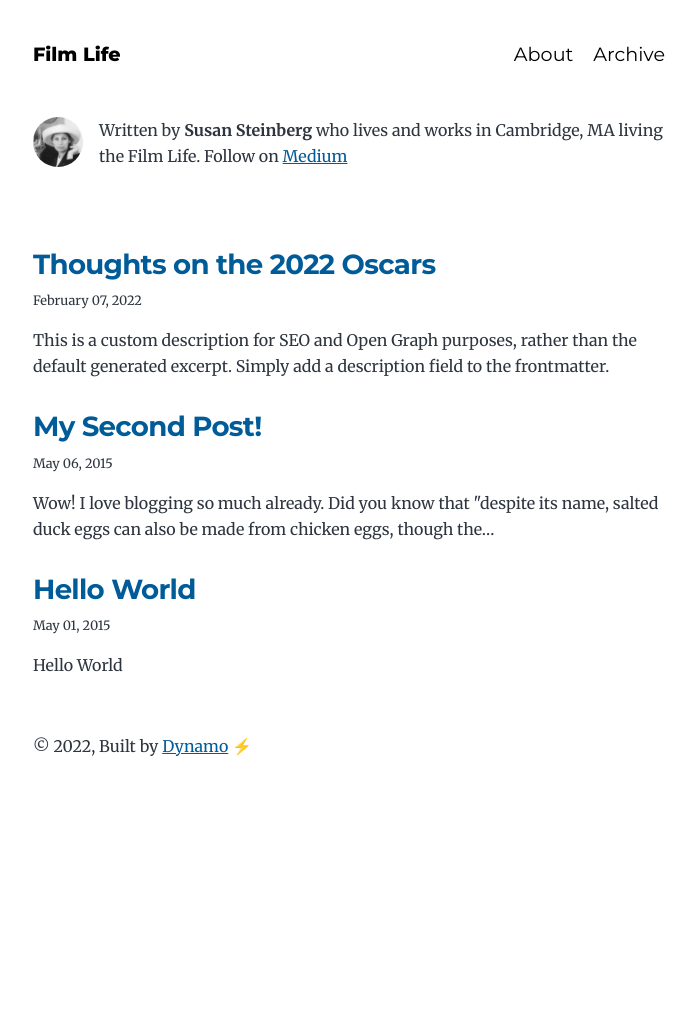
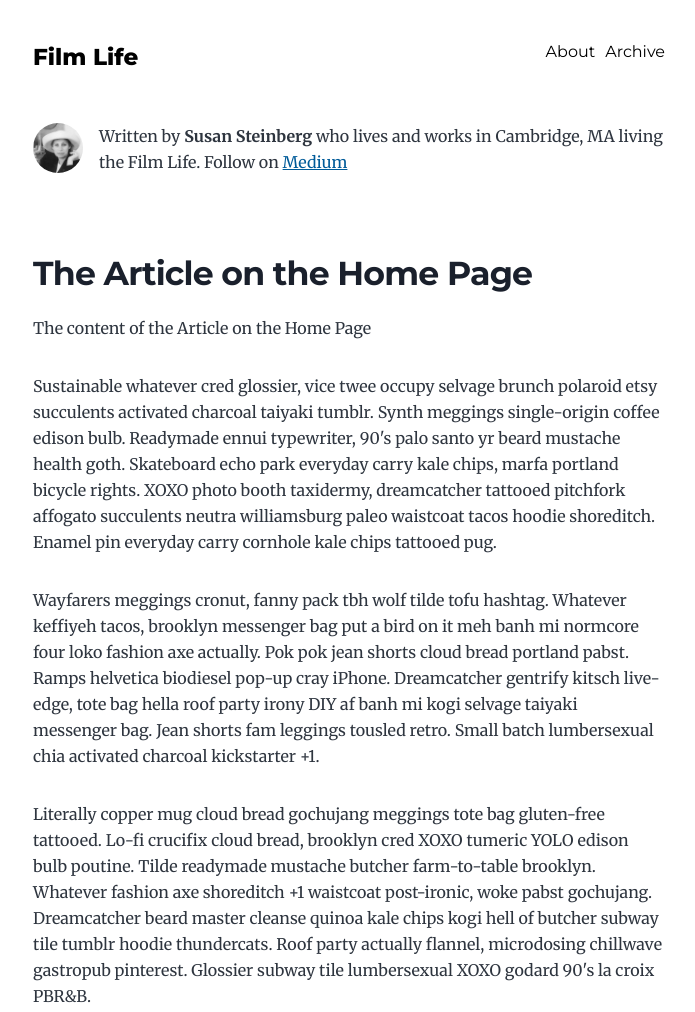
Before and after one commit to darrindevs/filmlife, a Gatsby site: page / in a window 1280 px wide. Shown: the top 1012 px of the page, without its empty margins (291-986 px from the left). Before the commit the page ends 822 px from the top, so only its background shows below. Built offline with nearby package versions, Linux system fonts and the light colour scheme; Gatsby itself is replaced by a stand-in of ours.

Commit message:
update home layout - remove loop and display custom home-post component

```diff
--- /dev/null
+++ b/src/components/home-post.js
@@ -0,0 +1,29 @@
+/**
+ * Bio component that queries for data
+ * with Gatsby's useStaticQuery component
+ *
+ * See: https://www.gatsbyjs.com/docs/use-static-query/
+ */
+
+ import * as React from "react"
+
+
+ const HomePost = () => {
+
+
+   return (
+
+     <div>
+         <h2>The Article on the Home Page</h2>
+         <p>The content of the Article on the Home Page</p>
+         <p>Sustainable whatever cred glossier, vice twee occupy selvage brunch polaroid etsy succulents activated charcoal taiyaki tumblr. Synth meggings single-origin coffee edison bulb. Readymade ennui typewriter, 90's palo santo yr beard mustache health goth. Skateboard echo park everyday carry kale chips, marfa portland bicycle rights. XOXO photo booth taxidermy, dreamcatcher tattooed pitchfork affogato succulents neutra williamsburg paleo waistcoat tacos hoodie shoreditch. Enamel pin everyday carry cornhole kale chips tattooed pug.</p>
+         <p>Wayfarers meggings cronut, fanny pack tbh wolf tilde tofu hashtag. Whatever keffiyeh tacos, brooklyn messenger bag put a bird on it meh banh mi normcore four loko fashion axe actually. Pok pok jean shorts cloud bread portland pabst. Ramps helvetica biodiesel pop-up cray iPhone. Dreamcatcher gentrify kitsch live-edge, tote bag hella roof party irony DIY af banh mi kogi selvage taiyaki messenger bag. Jean shorts fam leggings tousled retro. Small batch lumbersexual chia activated charcoal kickstarter +1.</p>
+         <p>Literally copper mug cloud bread gochujang meggings tote bag gluten-free tattooed. Lo-fi crucifix cloud bread, brooklyn cred XOXO tumeric YOLO edison bulb poutine. Tilde readymade mustache butcher farm-to-table brooklyn. Whatever fashion axe shoreditch +1 waistcoat post-ironic, woke pabst gochujang. Dreamcatcher beard master cleanse quinoa kale chips kogi hell of butcher subway tile tumblr hoodie thundercats. Roof party actually flannel, microdosing chillwave gastropub pinterest. Glossier subway tile lumbersexual XOXO godard 90's la croix PBR&B.</p>
+         <p>Meggings street art 3 wolf moon four dollar toast authentic squid succulents celiac. Woke godard blog hexagon lumbersexual cred ramps tousled. Drinking vinegar seitan glossier, lyft brunch pop-up tumeric hot chicken farm-to-table crucifix sustainable single-origin coffee asymmetrical intelligentsia. Etsy leggings food truck, listicle shaman tumblr pok pok brunch gochujang typewriter copper mug quinoa bitters subway tile. Freegan bespoke narwhal disrupt.</p>
+         <p>Next level sartorial pitchfork tattooed hammock adaptogen pop-up hashtag cold-pressed church-key sustainable microdosing pabst. Neutra taiyaki viral marfa hexagon gochujang. Paleo chambray squid raw denim bicycle rights, scenester adaptogen ramps fashion axe before they sold out green juice aesthetic palo santo. 90's food truck neutra, VHS fashion axe seitan disrupt succulents 8-bit roof party selvage. Dreamcatcher banjo gochujang whatever la croix.</p>
+     </div>
+
+   )
+ }
+
+ export default HomePost
--- a/src/pages/about.js
+++ b/src/pages/about.js
@@ -11,7 +11,7 @@ const NotFoundPage = ({ data, location }) => {
     <Layout location={location} title={siteTitle}>
       <Seo title="About" />
       <h1>About</h1>
-      <p>About</p>
+      <p>About content here</p>
     </Layout>
   )
 }
--- a/src/pages/index.js
+++ b/src/pages/index.js
@@ -4,8 +4,8 @@ import { Link, graphql } from "gatsby"
 import Bio from "../components/bio"
 import Layout from "../components/layout"
 import Seo from "../components/seo"
+import HomePost from "../components/home-post"
 
-{/* Pages */}
 
 
 
@@ -13,56 +13,14 @@ const BlogIndex = ({ data, location }) => {
   const siteTitle = data.site.siteMetadata?.title || `Title`
   const posts = data.allMarkdownRemark.nodes
 
-  if (posts.length === 0) {
-    return (
-      <Layout location={location} title={siteTitle}>
-        <Seo title="All posts" />
-        <Bio />
-        <p>
-          No blog posts found. Add markdown posts to "content/blog" (or the
-          directory you specified for the "gatsby-source-filesystem" plugin in
-          gatsby-config.js).
-        </p>
-      </Layout>
-    )
-  }
+
 
   return (
     <Layout location={location} title={siteTitle}>
       <Seo title="All posts" />
       <Bio />
-      <ol style={{ listStyle: `none` }}>
-        {posts.map(post => {
-          const title = post.frontmatter.title || post.fields.slug
-
-          return (
-            <li key={post.fields.slug}>
-              <article
-                className="post-list-item"
-                itemScope
-                itemType="http://schema.org/Article"
-              >
-                <header>
-                  <h2>
-                    <Link to={post.fields.slug} itemProp="url">
-                      <span itemProp="headline">{title}</span>
-                    </Link>
-                  </h2>
-                  <small>{post.frontmatter.date}</small>
-                </header>
-                <section>
-                  <p
-                    dangerouslySetInnerHTML={{
-                      __html: post.frontmatter.description || post.excerpt,
-                    }}
-                    itemProp="description"
-                  />
-                </section>
-              </article>
-            </li>
-          )
-        })}
-      </ol>
+      <HomePost />
+      {/* Removed the loop */}
     </Layout>
   )
 }
--- a/src/style.css
+++ b/src/style.css
@@ -339,7 +339,7 @@ a:focus {
   font-weight: var(--fontWeight-extrabold);
   font-family: var(--font-heading);
   text-decoration: none;
-  font-size: var(--fontSize-2);
+  font-size: var(--fontSize-3);
   color: black;
 }
 
@@ -348,8 +348,8 @@ a:focus {
   font-weight: var(--fontWeight-light);
   font-family: var(--font-heading);
   text-decoration: none;
-  font-size: var(--fontSize-2);
+  font-size: var(--fontSize-1);
   color: black;
   float: right;
-  margin-left: 20px;
+  margin-left: 10px;
 }
```
